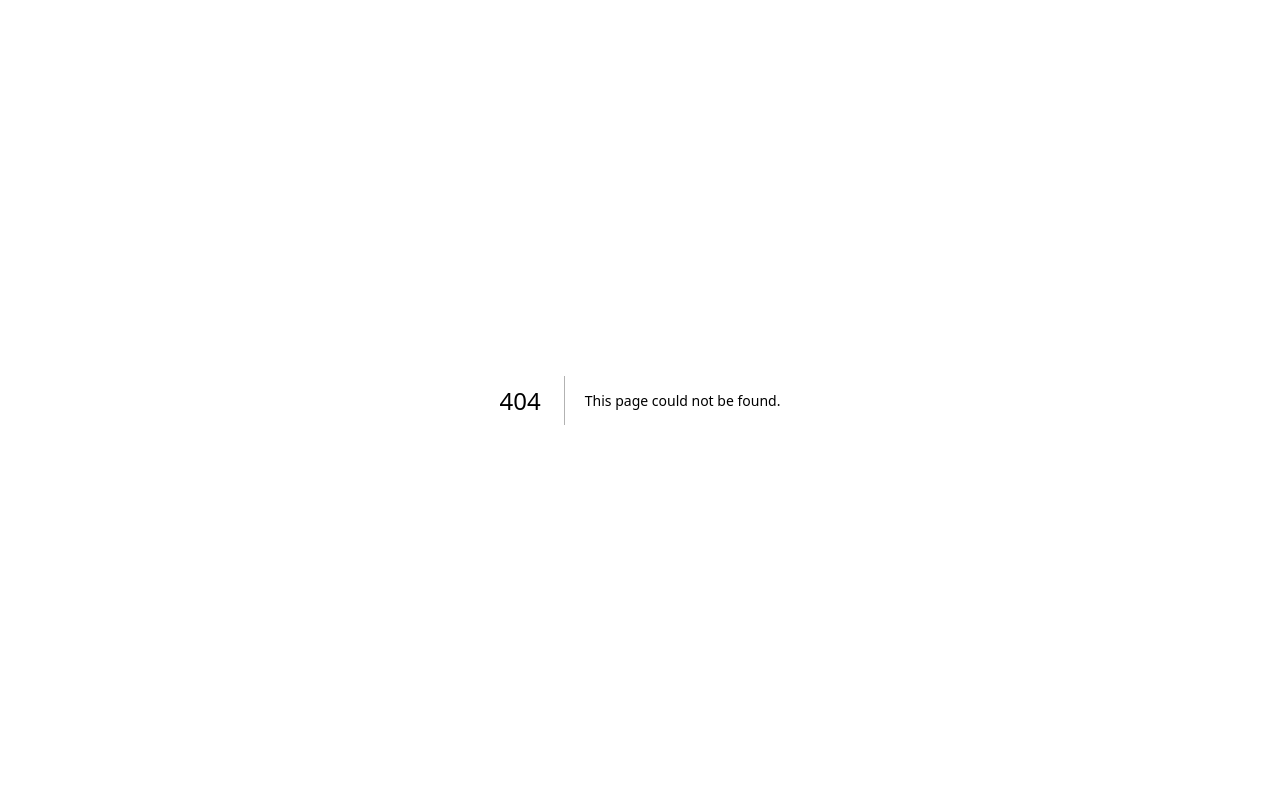
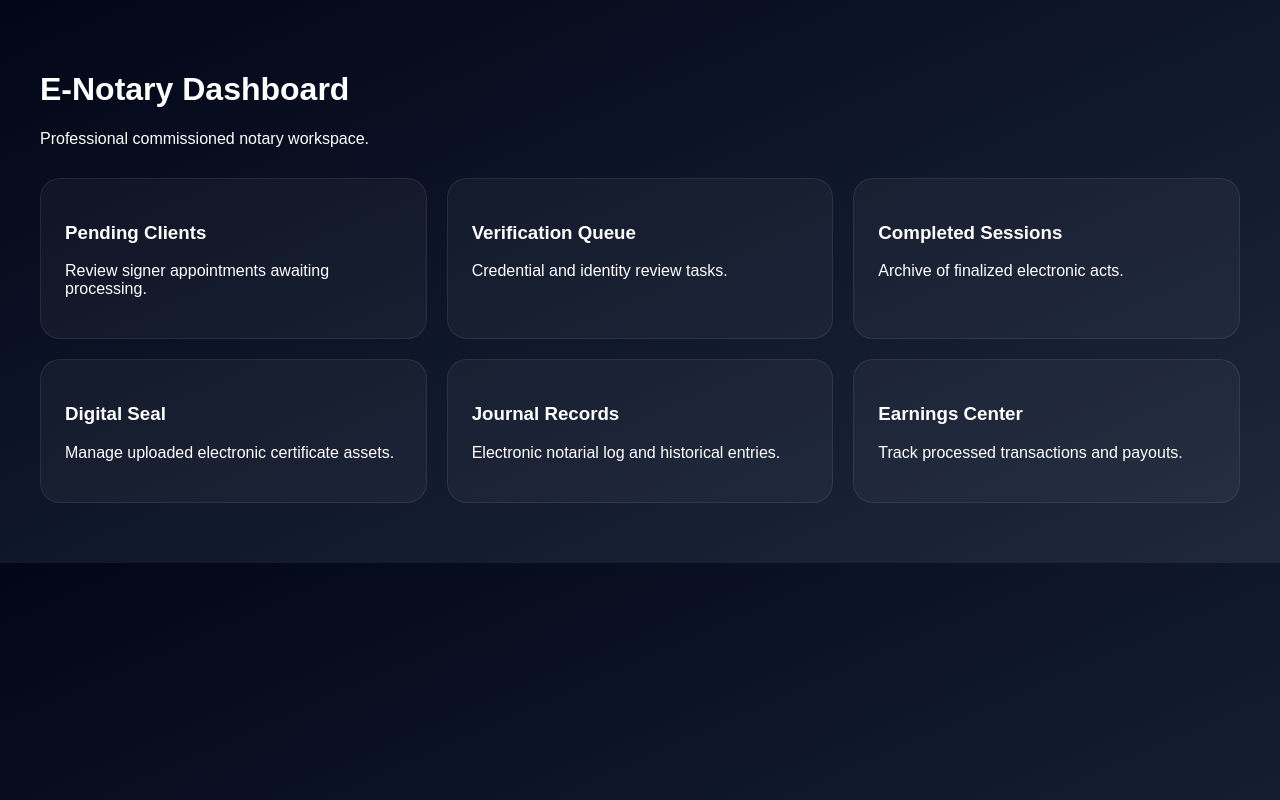
Before and after one commit to rawillia9801/esign, a Next.js app: page /notary in a window 1280 px wide. Before the commit this address had no page. Built offline with nearby package versions, Linux system fonts and the light colour scheme.

Commit message:
Add notary dashboard

```diff
--- /dev/null
+++ b/app/notary/page.tsx
@@ -0,0 +1,16 @@
+export default function NotaryDashboard(){
+ return (
+  <main className="container" style={{paddingTop:'50px',paddingBottom:'60px'}}>
+   <h1>E-Notary Dashboard</h1>
+   <p>Professional commissioned notary workspace.</p>
+   <div style={{display:'grid',gridTemplateColumns:'repeat(3,1fr)',gap:'20px',marginTop:'30px'}}>
+    <div className="card"><h3>Pending Clients</h3><p>Review signer appointments awaiting processing.</p></div>
+    <div className="card"><h3>Verification Queue</h3><p>Credential and identity review tasks.</p></div>
+    <div className="card"><h3>Completed Sessions</h3><p>Archive of finalized electronic acts.</p></div>
+    <div className="card"><h3>Digital Seal</h3><p>Manage uploaded electronic certificate assets.</p></div>
+    <div className="card"><h3>Journal Records</h3><p>Electronic notarial log and historical entries.</p></div>
+    <div className="card"><h3>Earnings Center</h3><p>Track processed transactions and payouts.</p></div>
+   </div>
+  </main>
+ )
+}
```
